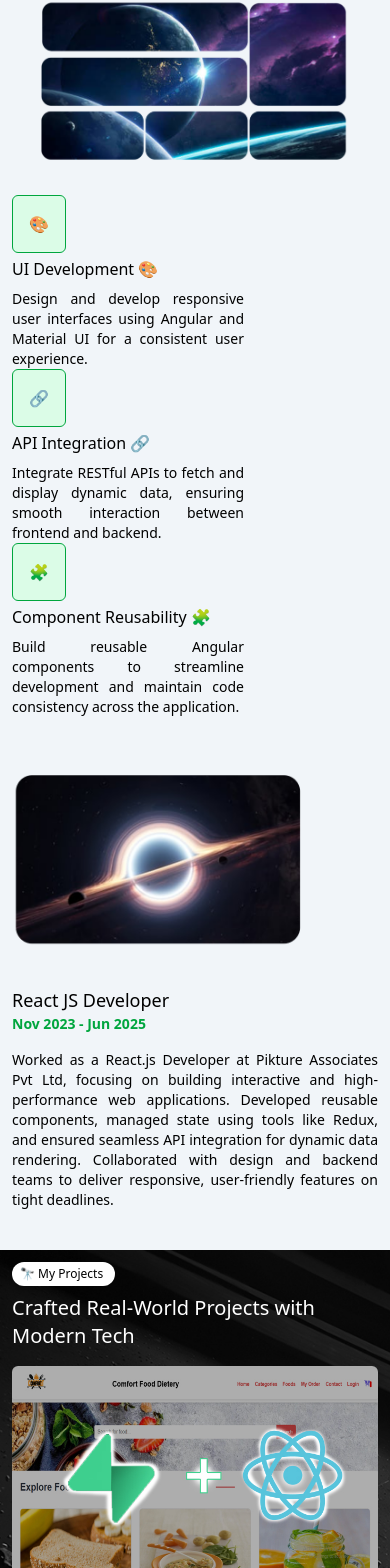
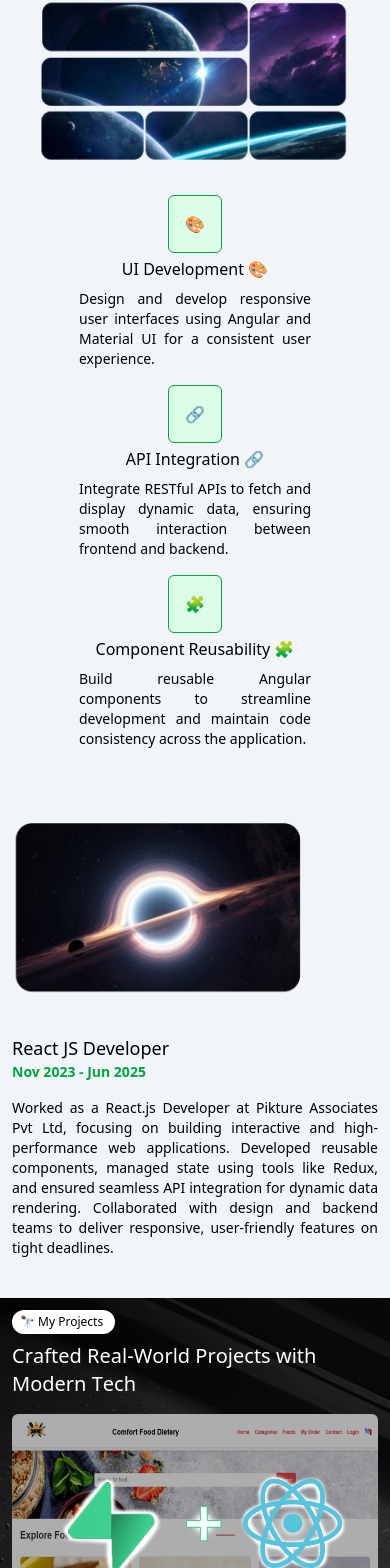
Before and after one commit to JacksonImmanuel8112/Moon_Portfolio, a React (Vite) app: page / in a window 390 px wide. Shown: the part 2043-3611 px from the top of the page. Built offline with nearby package versions, Linux system fonts and the light colour scheme.

Commit message:
responsive changes + animation added to projects section

```diff
--- a/src/pages/Projects.tsx
+++ b/src/pages/Projects.tsx
@@ -1,30 +1,47 @@
 import foodproject from "../assets/foodproject.jpg"
 import comingsoon from "../assets/comingsoon.jpg"
+import { useGSAP } from "@gsap/react"
+import gsap from "gsap"
+import { SplitText } from "gsap/all"
 
 export const Projects = () => {
+    useGSAP(() => {
+        const headingSpilt = SplitText.create('.projecttext', { type: 'chars,words' });
+
+        const projectTimeline = gsap.timeline({
+            scrollTrigger: {
+                trigger: '#project',
+                start: 'top 60%'
+            }
+        });
+        projectTimeline.from(headingSpilt.chars, { opacity: 0, xPercent: 100, duration: .5, stagger: 0.02, ease: 'power2.inOut' });
+        projectTimeline.from('.badge-project', { opacity: 0, y: 100, duration: 0.3, ease: 'power1.inOut' });
+        projectTimeline.from('.project1', { opacity: 0, duration: 1, ease: 'power1.inOut', y: 100 });
+        projectTimeline.from('.project2', { opacity: 0, duration: 1.5, ease: 'power1.inOut', y: 100 });
+    }, [])
     return (
         <section id="project" className="projects-bg p-3 sm:p-22">
             {/* heading chip  */}
             <div className="flex justify-start">
-                <div className='rounded-full mb-2 text-xs font-normal inline-flex px-2 py-1 cursor-pointer bg-white'>
+                <div className='badge-project rounded-full mb-2 text-xs font-normal inline-flex px-2 py-1 cursor-pointer bg-white'>
 
                     <div className='text-black me-1'>
                         🔭  My Projects
                     </div>
                 </div>
             </div>
-            <div className="text-xl font-medium text-white mb-4">Crafted Real-World Projects with Modern Tech</div>
+            <div className="projecttext text-xl font-medium text-white mb-4">Crafted Real-World Projects with Modern Tech</div>
             <div className="grid grid-cols-1 sm:grid-cols-2 gap-4">
                 <a href="https://famous-raindrop-db0b2f.netlify.app/" target="_blank" className="decoration-0">
-                <div className="rounded-md cursor-pointer">
-                    <img className="rounded-t-md" src={foodproject} alt="" />
-                    <div className="bg-white px-1 py-2 rounded-b-md text-md font-semibold">
-                        <div>Food Order Online Project</div>
-                        <div className=" hover:underline text-green-600 text-sm font-normal ">See Project {'>>'}</div>
+                    <div className="project1 rounded-md cursor-pointer">
+                        <img className="rounded-t-md" src={foodproject} alt="" />
+                        <div className="bg-white px-1 py-2 rounded-b-md text-md font-semibold">
+                            <div>Food Order Online Project</div>
+                            <div className=" hover:underline text-green-600 text-sm font-normal ">See Project {'>>'}</div>
+                        </div>
                     </div>
-                </div>
                 </a>
-                 <div className="rounded-md cursor-pointer">
+                <div className="project2 rounded-md cursor-pointer">
                     <img className="rounded-t-md" src={comingsoon} alt="" />
                     <div className="bg-white px-1 py-2 rounded-b-md text-md font-semibold">
                         <div>Working On it!😉</div>
--- a/src/pages/experience.tsx
+++ b/src/pages/experience.tsx
@@ -40,18 +40,18 @@ export const Experience = () => {
             }
         });
 
-        expTimeline.from(headingSpilt.chars,{opacity : 0,x : 100,duration : .5,stagger : 0.02,ease : 'power2.inOut'});
-        expTimeline.from('.badge-exp',{opacity : 0,y:100,duration : 0.3,ease : 'power1.inOut'});
+        expTimeline.from(headingSpilt.chars, { opacity: 0, xPercent: 100, duration: .5, stagger: 0.02, ease: 'power2.inOut' });
+        expTimeline.from('.badge-exp', { opacity: 0, y: 100, duration: 0.3, ease: 'power1.inOut' });
 
-        presentexpTimeline.from('.left-grid',{opacity : 0,x : -100,duration : 0.5,ease : 'power1.inOut'})
-        presentexpTimeline.from('.right-grid',{opacity : 0,x : 100,duration : 0.8,ease : 'power1.inOut'})
+        presentexpTimeline.from('.left-grid', { opacity: 0, x: -100, duration: 0.5, ease: 'power1.inOut' })
+        presentexpTimeline.from('.right-grid', { opacity: 0, x: 100, duration: 0.8, ease: 'power1.inOut' })
 
-        subexpTimeline.from('.subexp1',{opacity : 0, y:100,duration : 0.4,ease : 'power1.inOut'});
-        subexpTimeline.from('.subexp2',{opacity : 0, y:100,duration : 0.6,ease : 'power1.inOut'});
-        subexpTimeline.from('.subexp3',{opacity : 0, y:100,duration : 0.8,ease : 'power1.inOut'});
+        subexpTimeline.from('.subexp1', { opacity: 0, y: 100, duration: 0.4, ease: 'power1.inOut' });
+        subexpTimeline.from('.subexp2', { opacity: 0, y: 100, duration: 0.6, ease: 'power1.inOut' });
+        subexpTimeline.from('.subexp3', { opacity: 0, y: 100, duration: 0.8, ease: 'power1.inOut' });
 
-        pastexpTimeline.from('.pastleft-grid',{opacity : 0,x : 100,duration : 0.5,ease : 'power1.inOut'})
-        pastexpTimeline.from('.pastright-grid',{opacity : 0,x : -100,duration : 0.8,ease : 'power1.inOut'})
+        pastexpTimeline.from('.pastleft-grid', { opacity: 0, x: 100, duration: 0.5, ease: 'power1.inOut' })
+        pastexpTimeline.from('.pastright-grid', { opacity: 0, x: -100, duration: 0.8, ease: 'power1.inOut' })
 
 
     }, []);
@@ -84,14 +84,17 @@ export const Experience = () => {
                 </div>
             </div>
             {/* myWorkAtCareworx */}
-            <div className="workatcare grid grid-cols-1 mb-12 sm:grid-cols-3">
-                {myWorkAtCareworx.map((item,i) => {
+            <div className="workatcare grid grid-cols-1 mb-12 sm:grid-cols-3 justify-center ">
+                {myWorkAtCareworx.map((item, i) => {
                     return (
-                        <div className={`subexp${i}`}>
-                            <div className="border inline-flex mb-1 bg-green-100 border-green-600 rounded-md py-4 px-4">{item.emoji}</div>
-                            <div className="text-md font-medium mb-2">{item.heading}</div>
+                        <div className={`subexp${i} flex flex-col items-center justify-center mb-4 sm:items-start`}>
+                            <div className="border flex justify-center items-center mb-1 bg-green-100 border-green-600 rounded-md py-4 px-4">
+                                {item.emoji}
+                            </div>
+                            <div className="text-md font-medium mb-2 text-center">{item.heading}</div>
                             <div className="text-justify w-58 text-sm">{item.brief}</div>
                         </div>
+
                     )
                 })
 
--- a/src/pages/hero.tsx
+++ b/src/pages/hero.tsx
@@ -15,7 +15,7 @@ export const Hero = () => {
         });
         heroTimeline.from('#desc-box', { opacity: 0, y: 100, ease: 'power1.inOut' })
 
-        gsap.from(heroSplit.chars, { ease: 'power1.inOut', stagger: 0.02, duration: 0.5, yPercent: 100 });
+        gsap.from(heroSplit.chars, { ease: 'power1.inOut', stagger: 0.1, duration: 0.5, yPercent: 100 });
         gsap.from(heroDesc.lines, { opacity: 0, duration: 0.5, stagger: 0.2, ease: 'power1.inOut', yPercent: 100 });
 
 
--- a/src/pages/skills.tsx
+++ b/src/pages/skills.tsx
@@ -15,7 +15,7 @@ const Skills = () => {
         skillTimeline.from('#skillset',{opacity : 0,y:100,duration : 1,ease :'power1.inOut'})
     },[])
     return (
-        <section className="jskills h-full bg-white p-3 sm:p-22">
+        <section id="skills" className="jskills h-full bg-white p-3 sm:p-22">
             {/* heading chip  */}
             <div className='rounded-full mb-4 items-center text-xs font-normal inline-flex px-2 py-1 cursor-pointer bg-black'>
                 <div className='text-white me-1  '>
```
